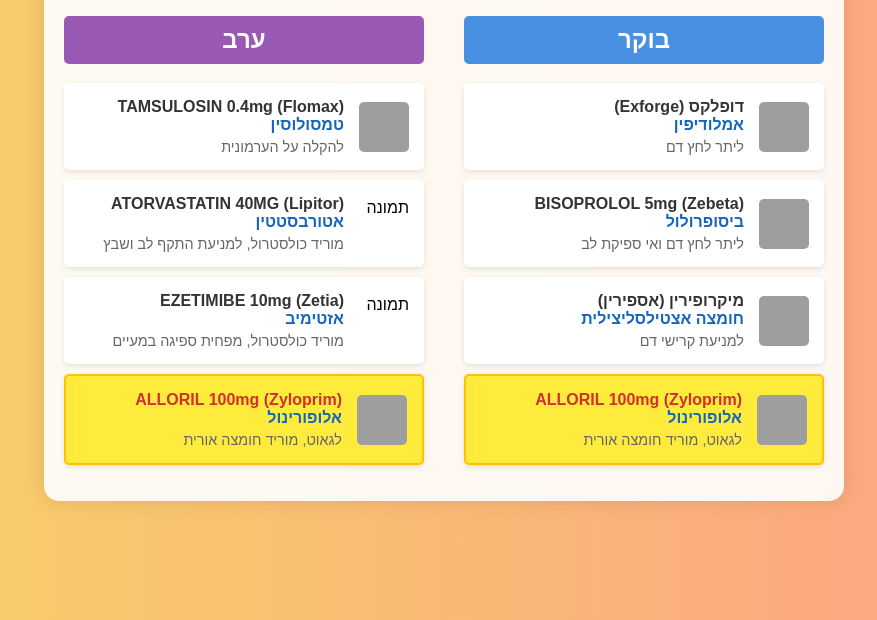
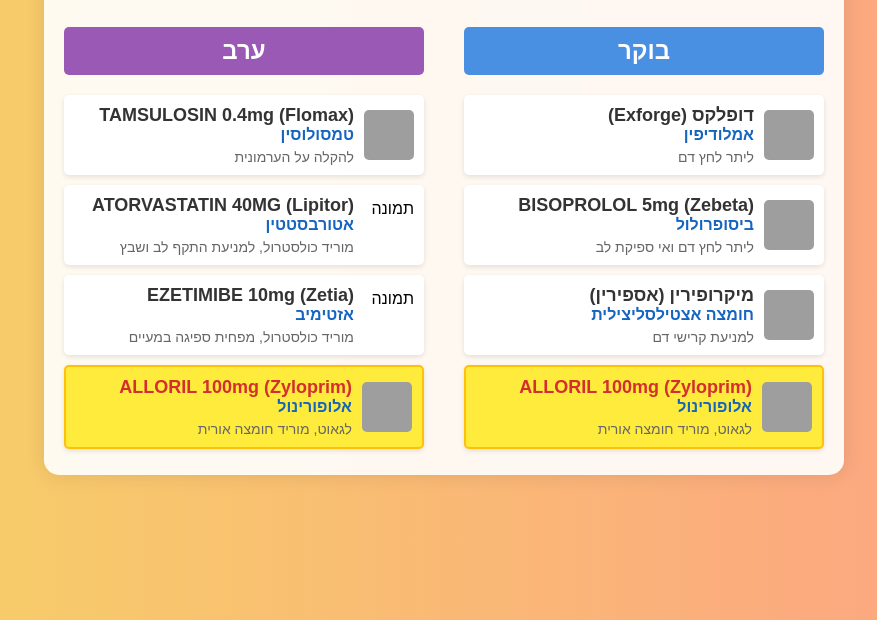
Before and after one commit to lanchi10/medical, a plain HTML site: page index.html in a window 1280 px wide. Shown: the part 220-840 px from the top of the page, without its empty margins (196-1073 px from the left). Drawn offline with Linux system fonts and the light colour scheme; grey boxes are pictures that could not be loaded.

Commit message:
Update index.html

```diff
--- a/index.html
+++ b/index.html
@@ -29,20 +29,22 @@
             padding: 20px 0;
             margin: 0;
             background-color: #f8f8f8;
+            font-size: 24px;
         }
         .schedule {
             display: flex;
-            justify-content: space-around;
+            flex-direction: column;
         }
         .morning, .evening {
-            width: 45%;
-            padding: 20px;
+            width: 100%;
+            padding: 10px;
         }
         h2 {
             color: #fff;
             padding: 10px;
             border-radius: 5px;
             text-align: center;
+            font-size: 20px;
         }
         .morning h2 {
             background-color: #4a90e2;
@@ -57,7 +59,7 @@
         li {
             background-color: #fff;
             margin-bottom: 10px;
-            padding: 15px;
+            padding: 10px;
             border-radius: 5px;
             box-shadow: 0 2px 5px rgba(0, 0, 0, 0.1);
             transition: transform 0.2s;
@@ -69,17 +71,20 @@
         }
         .drug-info {
             flex-grow: 1;
+            margin-right: 10px;
         }
         .drug-name {
             font-weight: bold;
             color: #333;
+            font-size: 16px;
         }
         .hebrew-name {
             font-weight: bold;
             color: #1565c0;
+            font-size: 14px;
         }
         .drug-purpose {
-            font-size: 0.9em;
+            font-size: 12px;
             color: #666;
             margin-top: 5px;
         }
@@ -91,9 +96,8 @@
             color: #d32f2f;
         }
         .drug-image {
-            width: 50px;
-            height: 50px;
-            margin-left: 15px;
+            width: 40px;
+            height: 40px;
             border-radius: 5px;
             object-fit: cover;
             cursor: pointer;
@@ -129,6 +133,34 @@
             color: #bbb;
             text-decoration: none;
             cursor: pointer;
+        }
+        @media screen and (min-width: 768px) {
+            .schedule {
+                flex-direction: row;
+                justify-content: space-around;
+            }
+            .morning, .evening {
+                width: 45%;
+            }
+            h1 {
+                font-size: 28px;
+            }
+            h2 {
+                font-size: 24px;
+            }
+            .drug-name {
+                font-size: 18px;
+            }
+            .hebrew-name {
+                font-size: 16px;
+            }
+            .drug-purpose {
+                font-size: 14px;
+            }
+            .drug-image {
+                width: 50px;
+                height: 50px;
+            }
         }
     </style>
 </head>
```
